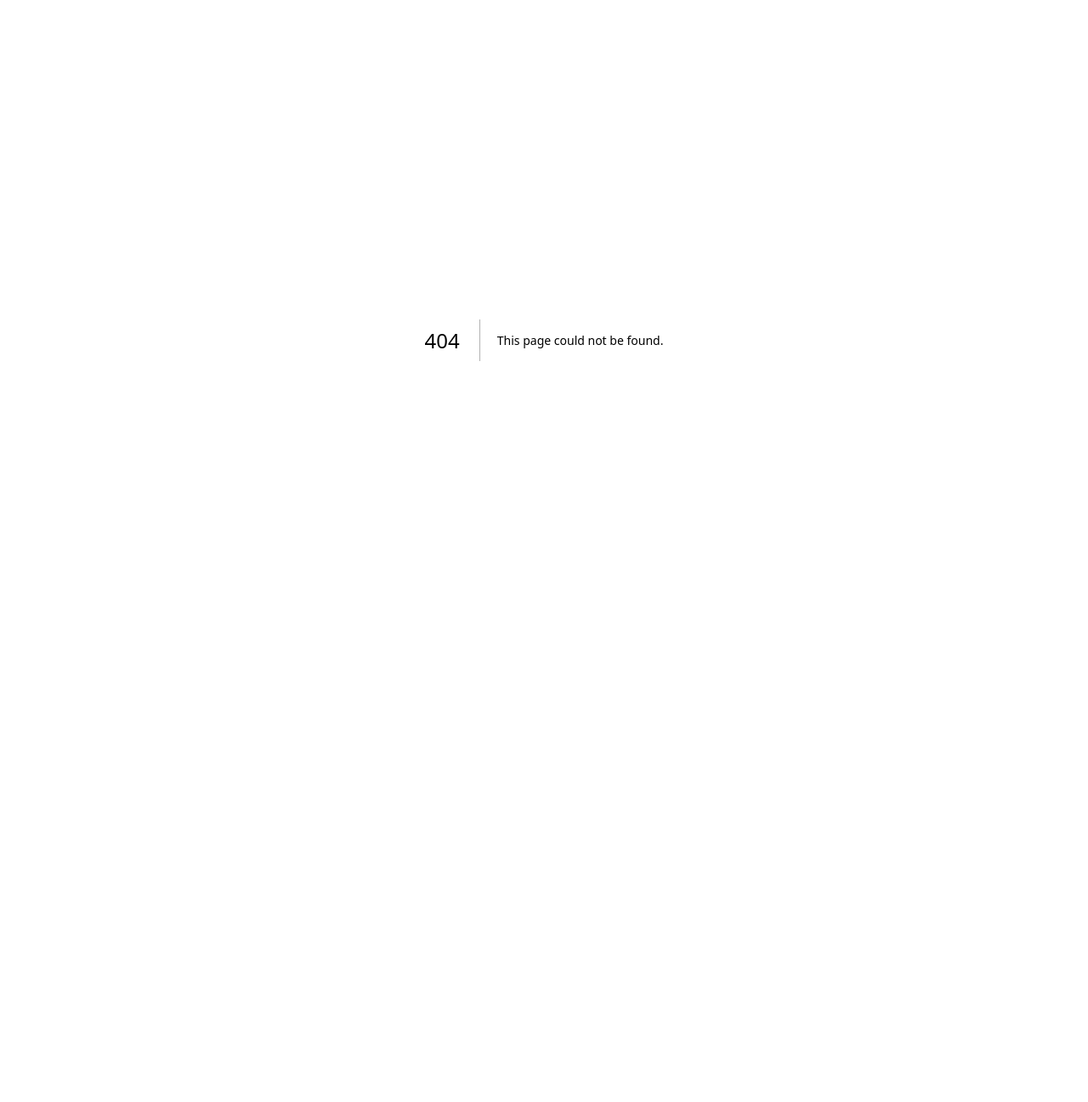
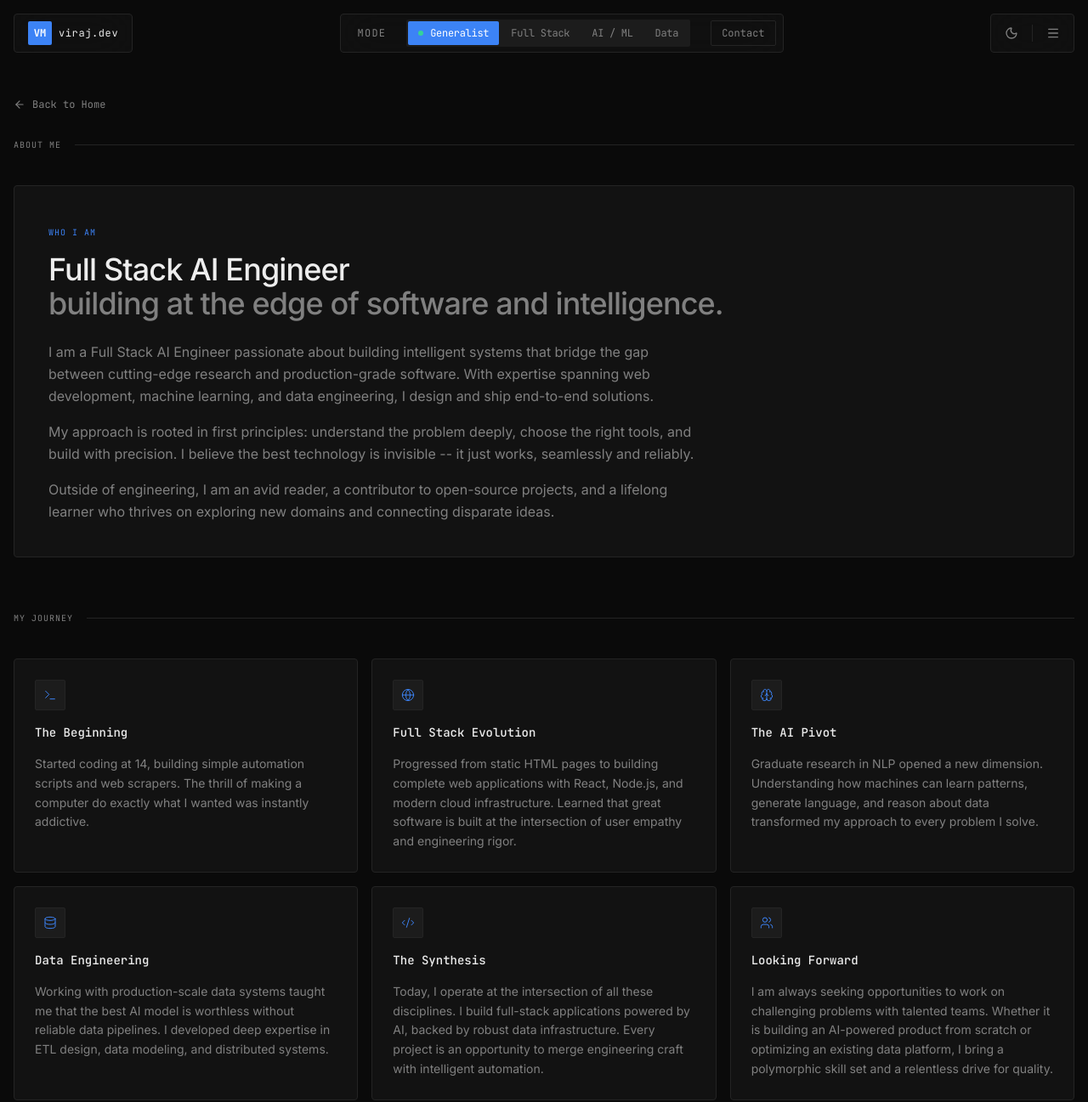
Before and after one commit to Viraj-Mavani/portfolio, a Next.js app: page /about in a window 1280 px wide. Before the commit this address had no page. Shown: the top 1297 px of the page at 85% size. Before the commit the page ends 800 px from the top, so only its background shows below. Built offline with nearby package versions, Linux system fonts and the light colour scheme.

Commit message:
added about page

```diff
--- /dev/null
+++ b/src/app/about/page.tsx
@@ -0,0 +1,223 @@
+import type { Metadata } from "next"
+import Link from "next/link"
+import {
+  ArrowLeft,
+  GraduationCap,
+  MapPin,
+  Calendar,
+  Code2,
+  Brain,
+  Database,
+  Globe,
+  Terminal,
+  Users,
+} from "lucide-react"
+import { TopNav } from "@/components/top-nav"
+import { Footer } from "@/components/footer"
+
+export const metadata: Metadata = {
+  title: "About | VM Portfolio",
+  description: "Detailed background, education, philosophy, and journey of VM.",
+}
+
+const education = [
+  {
+    degree: "Master of Science in Computer Science",
+    school: "WESTERN UNIVERSITY",
+    location: "ON, Canada",
+    period: "2024 - 2025",
+    focus: "Specialization in Artificial Intelligence",
+    highlights: [
+        "Published paper on efficient fine-tuning methods for domain-specific LLMs",
+        "Teaching Assistant for Advanced Machine Learning course",
+        "Directed Studies Research in ",  //TODO: Project title and description
+        "GPA: 3.58/4.0",
+    ],
+  },
+  {
+    degree: "Bachelor of Technology in Computer Engineering",
+    school: "ATMIYA UNIVERSITY",
+    location: "Gujarat, India",
+    period: "2019 - 2023",
+    highlights: [
+      "Dean's List all semesters",
+      "Led the university's Competitive Programming Club",
+      "Senior capstone: ", //TODO: Project title and description
+      "GPA: 3.62/4.0",
+    ],
+  },
+]
+
+const journey = [
+  {
+    icon: Terminal,
+    title: "The Beginning",
+    text: "Started coding at 14, building simple automation scripts and web scrapers. The thrill of making a computer do exactly what I wanted was instantly addictive.",
+  },
+  {
+    icon: Globe,
+    title: "Full Stack Evolution",
+    text: "Progressed from static HTML pages to building complete web applications with React, Node.js, and modern cloud infrastructure. Learned that great software is built at the intersection of user empathy and engineering rigor.",
+  },
+  {
+    icon: Brain,
+    title: "The AI Pivot",
+    text: "Graduate research in NLP opened a new dimension. Understanding how machines can learn patterns, generate language, and reason about data transformed my approach to every problem I solve.",
+  },
+  {
+    icon: Database,
+    title: "Data Engineering",
+    text: "Working with production-scale data systems taught me that the best AI model is worthless without reliable data pipelines. I developed deep expertise in ETL design, data modeling, and distributed systems.",
+  },
+  {
+    icon: Code2,
+    title: "The Synthesis",
+    text: "Today, I operate at the intersection of all these disciplines. I build full-stack applications powered by AI, backed by robust data infrastructure. Every project is an opportunity to merge engineering craft with intelligent automation.",
+  },
+  {
+    icon: Users,
+    title: "Looking Forward",
+    text: "I am always seeking opportunities to work on challenging problems with talented teams. Whether it is building an AI-powered product from scratch or optimizing an existing data platform, I bring a polymorphic skill set and a relentless drive for quality.",
+  },
+]
+
+export default function AboutPage() {
+  return (
+    <div className="min-h-screen bg-background">
+      <TopNav />
+
+      <main className="mx-auto max-w-7xl px-4 pt-24 pb-16 lg:pt-28">
+        {/* Back link */}
+        <Link
+          href="/"
+          className="mb-8 inline-flex items-center gap-2 font-mono text-xs text-muted-foreground transition-colors hover:text-foreground"
+        >
+          <ArrowLeft className="h-3.5 w-3.5" />
+          Back to Home
+        </Link>
+
+        {/* Page header */}
+        <div className="mb-10 flex items-center gap-4">
+          <span className="font-mono text-[10px] tracking-widest text-muted-foreground uppercase">
+            about me
+          </span>
+          <div className="h-px flex-1 bg-border" aria-hidden="true" />
+        </div>
+
+        {/* Intro section */}
+        <section className="mb-16">
+          <div className="rounded-md border border-border bg-card p-8 lg:p-10">
+            <span className="mb-4 inline-block font-mono text-[10px] tracking-widest text-primary uppercase">
+              who I am
+            </span>
+            <h1 className="mb-6 text-balance text-3xl font-medium leading-tight tracking-tight text-foreground lg:text-4xl">
+              Full Stack AI Engineer
+              <br />
+              <span className="text-muted-foreground">building at the edge of software and intelligence.</span>
+            </h1>
+            <div className="flex max-w-3xl flex-col gap-4">
+              <p className="text-base leading-relaxed text-muted-foreground">
+                I am a Full Stack AI Engineer passionate about building intelligent systems that bridge the gap between cutting-edge research and production-grade software. With expertise spanning web development, machine learning, and data engineering, I design and ship end-to-end solutions.
+              </p>
+              <p className="text-base leading-relaxed text-muted-foreground">
+                My approach is rooted in first principles: understand the problem deeply, choose the right tools, and build with precision. I believe the best technology is invisible -- it just works, seamlessly and reliably.
+              </p>
+              <p className="text-base leading-relaxed text-muted-foreground">
+                Outside of engineering, I am an avid reader, a contributor to open-source projects, and a lifelong learner who thrives on exploring new domains and connecting disparate ideas.
+              </p>
+            </div>
+          </div>
+        </section>
+
+        {/* Journey / Philosophy */}
+        <section className="mb-16">
+          <div className="mb-10 flex items-center gap-4">
+            <span className="font-mono text-[10px] tracking-widest text-muted-foreground uppercase">
+              my journey
+            </span>
+            <div className="h-px flex-1 bg-border" aria-hidden="true" />
+          </div>
+
+          <div className="grid gap-4 md:grid-cols-2 lg:grid-cols-3">
+            {journey.map((item) => (
+              <div
+                key={item.title}
+                className="group flex flex-col gap-4 rounded-md border border-border bg-card p-6 transition-colors hover:border-primary/30"
+              >
+                <div className="flex h-9 w-9 items-center justify-center rounded-sm border border-border bg-secondary text-primary transition-colors group-hover:bg-primary group-hover:text-primary-foreground">
+                  <item.icon className="h-4 w-4" strokeWidth={1.5} />
+                </div>
+                <h3 className="font-mono text-sm font-medium text-foreground">
+                  {item.title}
+                </h3>
+                <p className="text-sm leading-relaxed text-muted-foreground">
+                  {item.text}
+                </p>
+              </div>
+            ))}
+          </div>
+        </section>
+
+        {/* Education (detailed) */}
+        <section>
+          <div className="mb-10 flex items-center gap-4">
+            <span className="font-mono text-[10px] tracking-widest text-muted-foreground uppercase">
+              education
+            </span>
+            <div className="h-px flex-1 bg-border" aria-hidden="true" />
+          </div>
+
+          <div className="flex flex-col gap-4">
+            {education.map((edu) => (
+              <div
+                key={edu.degree}
+                className="group rounded-md border border-border bg-card p-8 transition-colors hover:border-primary/30"
+              >
+                <div className="mb-6 flex flex-col gap-4 sm:flex-row sm:items-start sm:justify-between">
+                  <div className="flex items-start gap-4">
+                    <div className="flex h-10 w-10 shrink-0 items-center justify-center rounded-sm border border-border bg-secondary text-primary transition-colors group-hover:bg-primary group-hover:text-primary-foreground">
+                      <GraduationCap className="h-5 w-5" strokeWidth={1.5} />
+                    </div>
+                    <div className="flex flex-col gap-1">
+                      <h3 className="text-sm font-medium text-foreground">
+                        {edu.degree}
+                      </h3>
+                      <span className="font-mono text-xs text-primary">
+                        {edu.school}
+                      </span>
+                    </div>
+                  </div>
+                  <div className="flex items-center gap-4">
+                    <span className="flex items-center gap-1.5 font-mono text-[10px] text-muted-foreground">
+                      <MapPin className="h-3 w-3" strokeWidth={1.5} />
+                      {edu.location}
+                    </span>
+                    <span className="flex items-center gap-1.5 font-mono text-[10px] text-muted-foreground">
+                      <Calendar className="h-3 w-3" strokeWidth={1.5} />
+                      {edu.period}
+                    </span>
+                  </div>
+                </div>
+
+                <p className="mb-4 font-mono text-xs text-primary">
+                  {edu.focus}
+                </p>
+
+                <ul className="flex flex-col gap-2">
+                  {edu.highlights.map((h) => (
+                    <li key={h} className="flex items-start gap-2 text-sm text-muted-foreground">
+                      <span className="mt-1.5 h-1 w-1 shrink-0 rounded-full bg-primary" aria-hidden="true" />
+                      {h}
+                    </li>
+                  ))}
+                </ul>
+              </div>
+            ))}
+          </div>
+        </section>
+      </main>
+
+      <Footer />
+    </div>
+  )
+}
--- a/src/components/about-section.tsx
+++ b/src/components/about-section.tsx
@@ -6,14 +6,13 @@ const education = [
     school: "WESTERN UNIVERSITY",
     location: "ON, Canada",
     period: "2024 - 2025",
-    focus: "Specialization in Artificial Intelligence & Machine Learning",
+    focus: "Specialization in Artificial Intelligence",
   },
   {
     degree: "Bachelor of Technology in Computer Engineering",
     school: "ATMIYA UNIVERSITY",
     location: "Gujarat, India",
     period: "2019 - 2023",
-    focus: "Focus on Software Engineering & Data Structures",
   },
 ]
 
```
